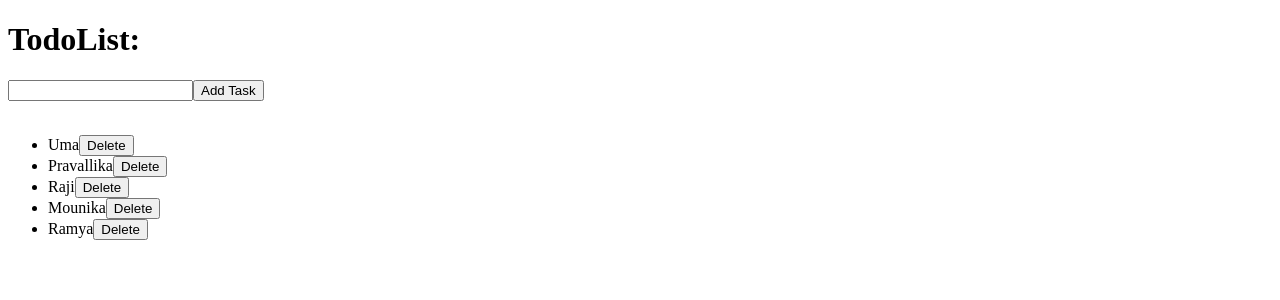
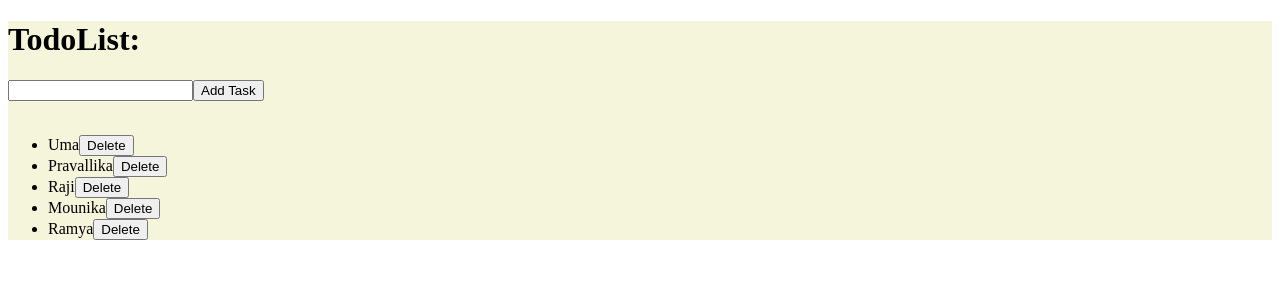
Before and after one commit to Umasri2605/React-Basic-TodoList-App, a React app: page / in a window 1280 px wide. Shown: the top 300 px of the page. Built offline with nearby package versions, Linux system fonts and the light colour scheme; the HTML template or start-up script is replaced by a standard one.

Commit message:
Todolist

```diff
--- a/src/App.jsx
+++ b/src/App.jsx
@@ -3,7 +3,7 @@ import TodoList from"./mainarea/MainArea"
 
 function App() {
  return (
-    <div className="border border-1 m-4 p-4 border-dark">
+    <div className="border border-1 m-4 p-4 border-dark" style={{backgroundColor:"beige"}}>
      <h1>TodoList:</h1>
      <TodoList></TodoList>
     </div>
```
